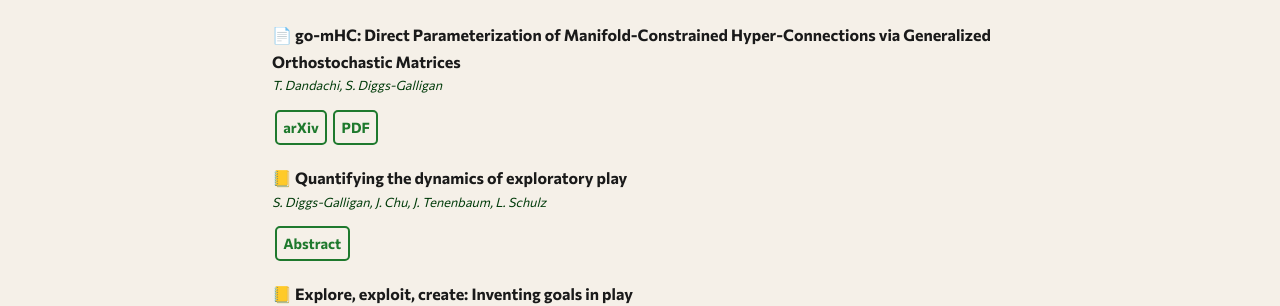
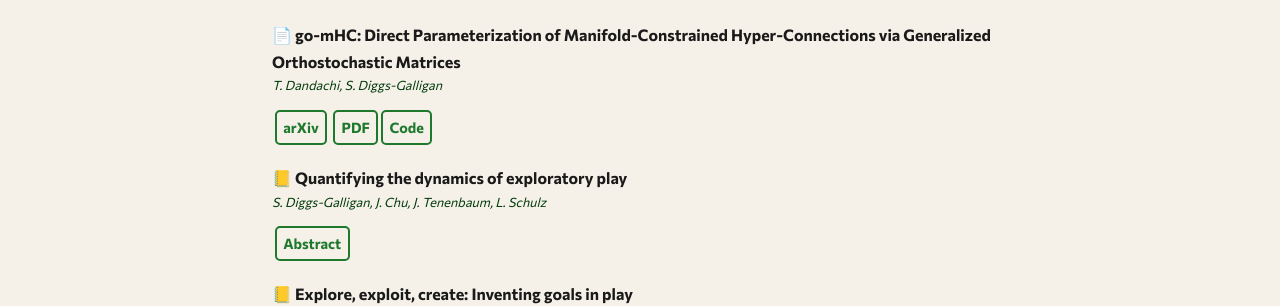
Before and after one commit to sediggsgalligan/sediggsgalligan.github.io, a Jekyll site: the page built from research.md, in a window 1280 px wide. Shown: the part 593-899 px from the top of the page. Built offline with Jekyll 4.4.1, drawn with Linux system fonts in a browser that asks for light colours; nearby versions of some CDN libraries.

Commit message:
Add code link to go-mHC

```diff
--- a/_layouts/publication.html
+++ b/_layouts/publication.html
@@ -14,5 +14,8 @@
         {% if page.pdf_link != "" -%}
         <a href="{{page.pdf_link}}">PDF</a>
         {%- endif -%}
+        {% if page.code_link != "" -%}
+        <a href="{{page.code_link}}">Code</a>
+        {%- endif -%}
     </div>
 </div>
```
Also changed, not shown: _publications/creative_play.md (+1 -0 lines), _publications/creative_play_dynamics.md (+1 -0 lines), _publications/go_mHC.md (+2 -0 lines), _publications/monkey_brains.md (+1 -0 lines).
